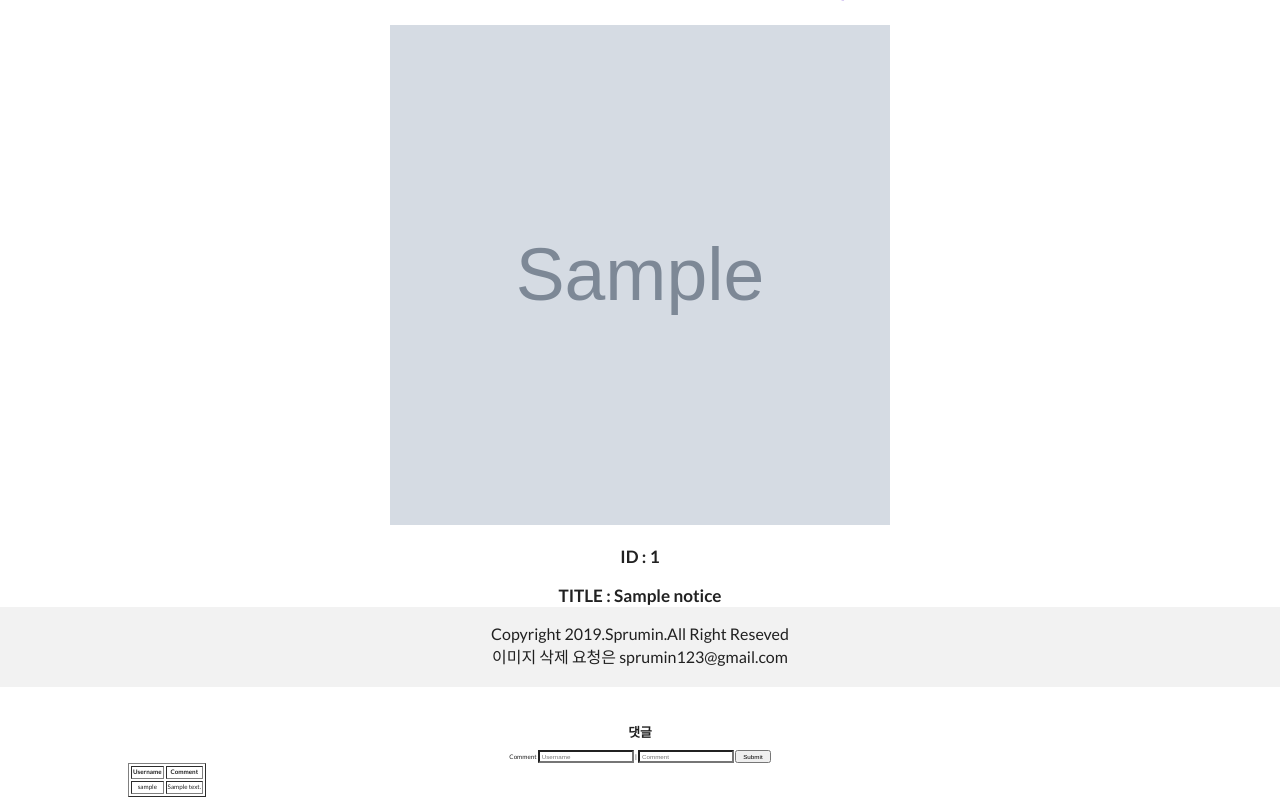
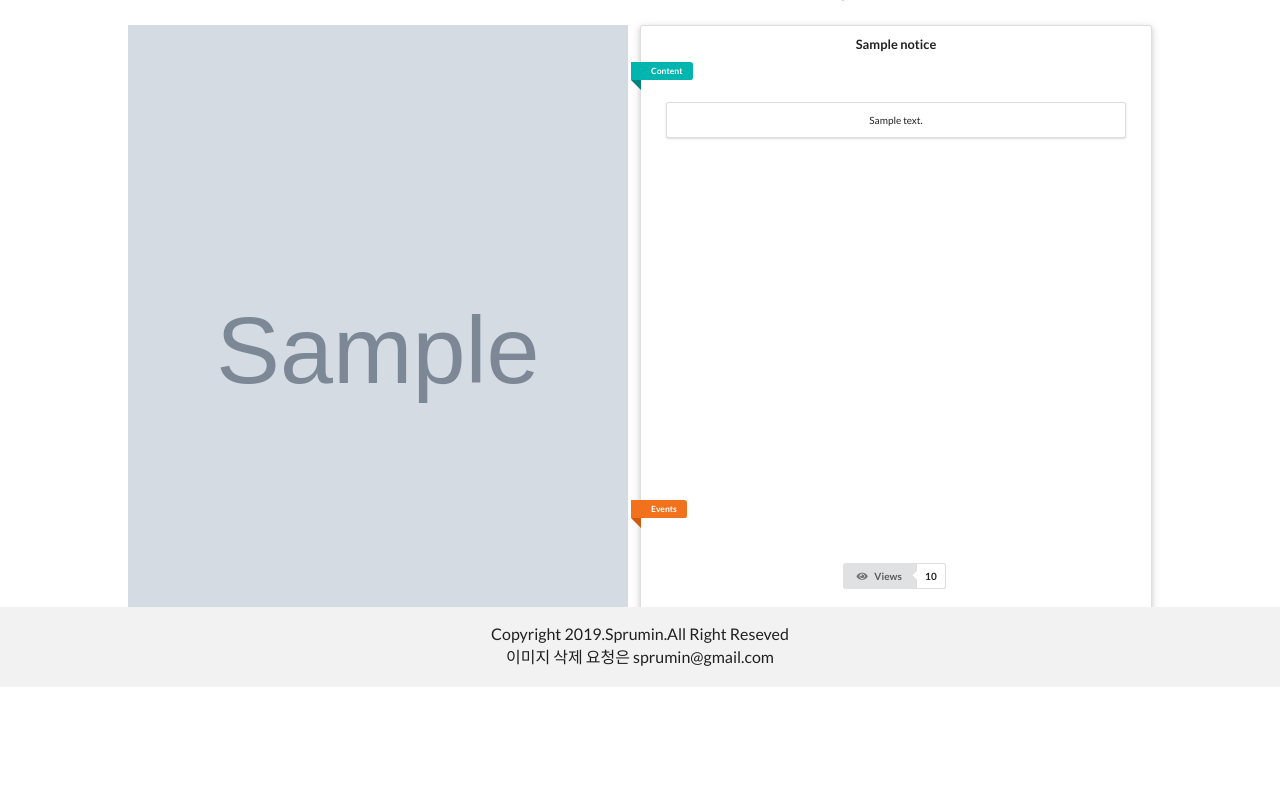
Before and after one commit to sprumin/loveSeulgi, a Django app: page /post/notice/1 in a window 1280 px wide. Shown: the part 113-910 px from the top of the page. After the commit the page ends 800 px from the top, so only its background shows below. Run offline with Django 3.2, Linux system fonts and the light colour scheme; a user stored in the database is signed in; tables that the repository leaves empty hold one stand-in row (values such as "Sample post"); grey boxes marked "Sample" are stand-in pictures.

Commit message:
add button function. onclick label content to comments

```diff
--- a/static/css/base.css
+++ b/static/css/base.css
@@ -124,6 +124,11 @@
     padding: 7px;
 }
 
+/* about */
+.about {
+    font-size: 40px;
+}
+
 /* authentication */
 .inline.field {
     text-align: -webkit-center;
--- a/templates/base.html
+++ b/templates/base.html
@@ -29,7 +29,7 @@
     </header>
     <nav>
         <div class="nav-container">
-            <a class="nav-about" href="">About</a>
+            <a class="nav-about" href="/about">About</a>
             <a class="nav-photo" href="/gallery/album">Photo</a>
             <a class="nav-notice" href="/post/notice">Notice</a>
             <a class="nav-post" href="/post/post">Post</a>
@@ -42,7 +42,7 @@
         <div class="footer-container">
             <ul class="footer-ul">
                 <li class="footer-li">Copyright 2019.Sprumin.All Right Reseved</li>
-                <li class="footer-li">이미지 삭제 요청은 sprumin123@gmail.com</li>
+                <li class="footer-li">이미지 삭제 요청은 sprumin@gmail.com</li>
             </ul>
         </div>
     </footer>
--- a/templates/post/notice.html
+++ b/templates/post/notice.html
@@ -1,39 +1,76 @@
 {% extends 'base.html' %}
 
 {% block content %}
+    <div id="comment-modal" class="ui modal">
+        <div class="header">
+            Add Comment
+        </div>
+        <div class="image content">
+            <div class="description">
+                <form method="POST" id="add-comment" class="ui form">
+                    {% csrf_token %}
+                    <div class="field">
+                        <label>Title</label>
+                        <div class="field">
+                            {{ form.username }}
+                        </div>
+                    </div>
+                    <div class="field">
+                        <label>Content</label>
+                        <div class="field">
+                            {{ form.comment }}
+                        </div>
+                    </div>
+                    <div id="comment-submit" class="ui submit button">Submit</div>
+                </form>
+            </div>
+        </div>
+    </div>
     <section>
         <div class="Wrap">
             <div class="main">
                 {% if notice %}
-                    {% if notice.photo %}
-                        <img src="{{ notice.photo }}" width="500" height="500">
-                    {% endif %}
-                    <h2>ID : {{ notice.id }}</h2>
-                    <h2>TITLE : {{ notice.title }}</h2>
-                    <h2>CONTENT : {{ notice.content }}</h2>
-                    <h2>VIEWS : {{ notice.views }}</h2>
-                    <br>
-                    <h3>댓글</h3>
-                    <form method="post">
-                        {% csrf_token %}
-                        Comment {{ form.username }} | {{ form.comment }} <input type="submit" name="submit">
-                    </form>
-                    <table border=1>
-                        <thead>
-                            <tr>
-                                <td><b>Username</b></td>
-                                <td><b>Comment</b></td>
-                            </tr>
-                        </thead>
-                        <tbody>
-                            {% for message in notice.comment %}
-                            <tr>
-                                <td>{{ message.username }}</td>
-                                <td>{{ message }}</td>
-                            </tr>
-                            {% endfor %}
-                        </tbody>
-                    </table>
+                    <div class="photo">
+                        <div class="photo-div">
+                            {% if notice.photo %}
+                                <img class="select-photo" src="{{ notice.photo }}" width="500" height="500">
+                            {% endif %}
+                        </div>
+                        <div class="description-div">
+                            <div class="ui raised segment">
+                                <div class="description-header"><h3>{{ notice.title }}</h3></div>
+                                <br>
+                                <a id="content-to-comments" class="ui teal ribbon label">Content</a>
+                                <div id="content" class="ui list">
+                                    <div class="ui segment">
+                                        <p>{{ notice.content }}</p>
+                                    </div>
+                                </div>
+                                <div id="comments" class="ui list">
+                                    {% if notice.comment %}
+                                        {% for message in notice.comment %}
+                                            <div class="item">
+                                                <div class="header">{{ message.username }}</div>
+                                                {{ message }}
+                                            </div>
+                                        {% endfor %}
+                                    {% else %}
+                                        <h1>No Comments</h1>
+                                    {% endif %}
+                                    <button class="ui inverted olive button" onclick="javascript:$('#comment-modal').modal('show')">Add</button>
+                                </div>
+                                <a class="ui orange ribbon label">Events</a>
+                                <div class="description-footer">
+                                    <div class="ui labeled button" tabindex="0">
+                                        <div class="ui button">
+                                            <i class="eye icon"></i> Views
+                                        </div>
+                                        <a class="ui basic left pointing label">{{ notice.views }}</a>
+                                    </div>
+                                </div>
+                            </div>
+                        </div>
+                    </div>
                 {% else %}
                     {% if request.user.is_superuser %}
                     <button class="ui inverted green button" onclick="javascript:window.location='/_4dmin/post/notice/add'">Notice</button>
@@ -101,4 +138,27 @@
             </div>
         </div>
     </section>
+    <script type="text/javascript">
+        $("#comments").css("display", "none");
+
+        $("#comment-submit").click(function(){
+            $("#add-comment").submit();
+        });
+
+        $("#content-to-comments").click(function(){
+            if($("#content-to-comments").text() == "Comments"){
+                $("#comments").css("display", "none");
+                $("#content-to-comments").text("Content");
+                $("#content").css("display", "block");
+            } else if($("#content-to-comments").text() == "Content"){
+                $("#content").css("display", "none");
+                $("#content-to-comments").text("Comments");
+                $("#comments").css("display", "block");
+            } else {
+                $("#content").css("display", "none");
+                $("#content-to-comments").text("Content");
+                $("#comments").css("display", "block");
+            }
+        });
+    </script>
 {% endblock %}
```
Also changed, not shown: templates/post/post.html (+26 -3 lines), templates/post/report.html (+26 -3 lines).
